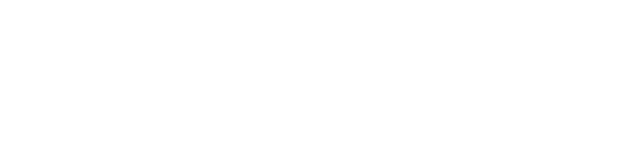
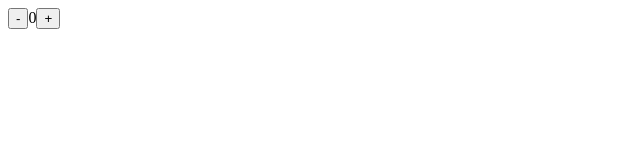
Before and after one commit to lindajensen/first-js, a plain HTML site: page index.html in a window 1280 px wide. Shown: the whole page, without its empty margins (0-640 px from the left). Drawn offline with Linux system fonts and the light colour scheme.

Commit message:
Create div and button

```diff
--- a/index.html
+++ b/index.html
@@ -9,6 +9,8 @@
     <title>Document</title>
 </head>
 <body>
-
+    <div class="counter-container">
+        <button id="subtract">-</button><span id="output">0</span><button id="add">+</button>
+    </div>
 </body>
 </html>
```
